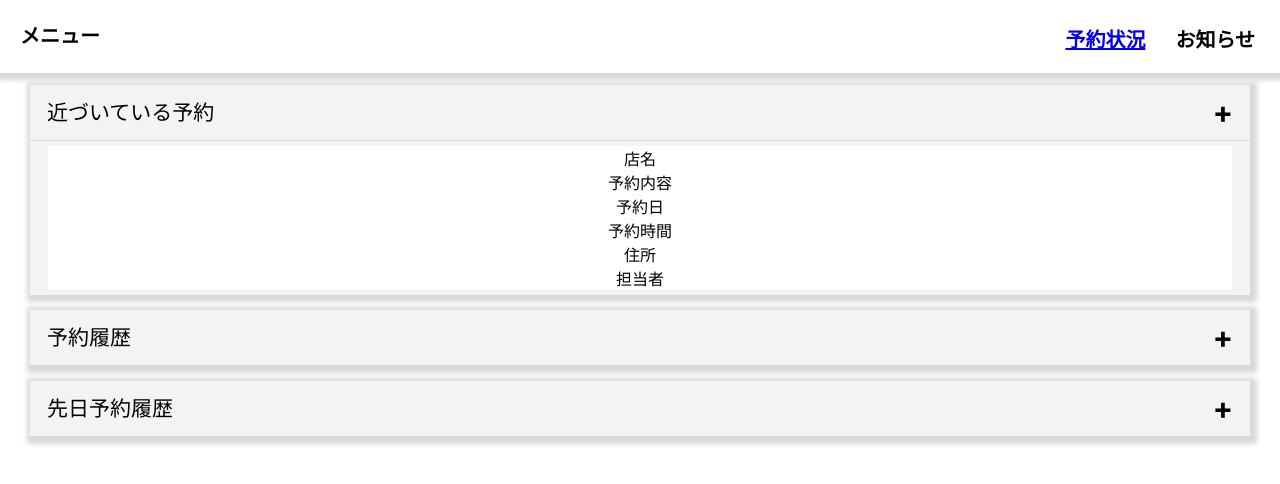
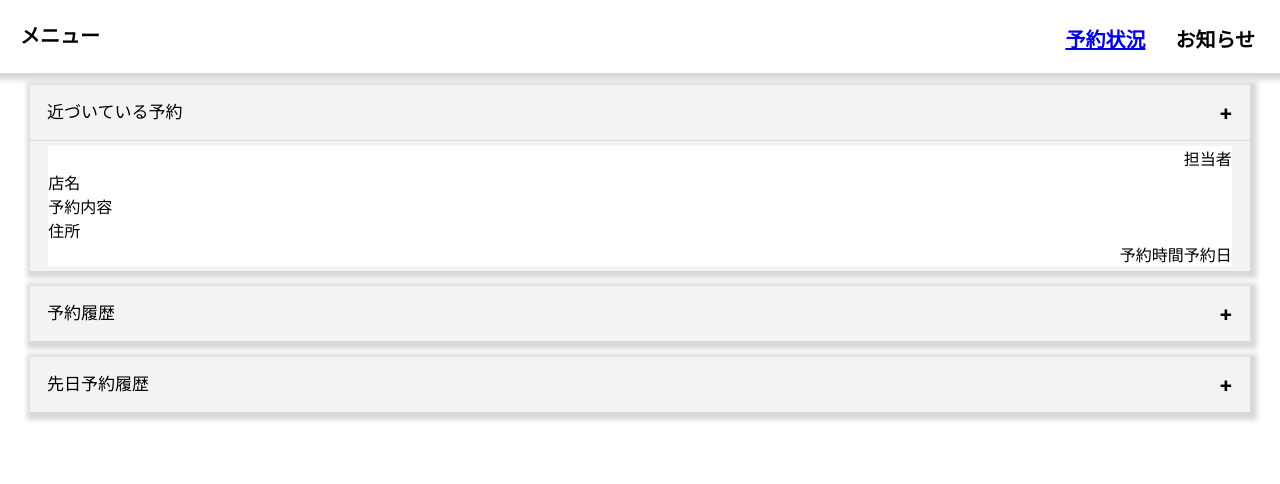
Before and after one commit to Espi8624/reservation_web, a React (Create React App) app: page /chkreservation in a window 1280 px wide. Shown: the top 484 px of the page. Built offline with nearby package versions, Linux system fonts and the light colour scheme.

Commit message:
reservation page design set

```diff
--- a/src/App.css
+++ b/src/App.css
@@ -64,13 +64,40 @@
 
   border-bottom: 1px solid #d9d8d8;
 }
-.content_title_text { margin-left: 17px; font-size: 21px; font-weight: lighter; }
-.content_title_icon { margin-right: 17px; font-size: 30px; font-weight: bold; }
-.content_card {
+.content_title_text { margin-left: 17px; font-size: 17px; font-weight: lighter; }
+.content_title_icon { margin-right: 17px; font-size: 21px; font-weight: bold; }
+.content-card {
   margin: 5px 0 5px 0;
   width: 97%;
 
   background-color: #ffffff;
+}
+.content-card-pic {
+  display: flex;
+  float: right;
+}
+.content-card-store {
+  display: flex;
+  float: left;
+  width: 100%;
+}
+.content-card-content {
+  display: flex;
+  float: left;
+  width: 100%;
+}
+.content-card-location {
+  display: flex;
+  float: left;
+  width: 100%;
+}
+.content-card-date {
+  display: flex;
+  float: right;
+}
+.content-card-time {
+  display: flex;
+  float: right;
 }
 
 .search-wrap {
@@ -128,12 +155,26 @@
 
   box-shadow: 0 4px 8px 0 rgba(0, 0, 0, .13);
 }
-.element-photo {
+.element-photo-wrap {
+  display: flex;
+  align-items: center;
+  justify-content: center;
+
   width: 100%;
   height: 200px;
+}
+.element-photo {
+  display: flex;
+  align-items: center;
+  justify-content: center;
+
+  width: 40px;
+  height: 40px;
 
   background-color: #f2f2f2;
+  border-radius: 50%;
 }
+
 .element-title {
   width: 100%;
   height: 40px;
--- a/src/components/MainPage.js
+++ b/src/components/MainPage.js
@@ -10,32 +10,44 @@ function MainPage() {
 
             <div className="element-wrap">
                 <div className="element-card">
-                    <div className="element-photo">写真</div>
+                    <div className="element-photo-wrap">
+                        <div className="element-photo">...</div>
+                    </div>
                     <div className="element-title">店名</div>
                     <div className="element-button">予約する</div>
                 </div>
                 <div className="element-card">
-                    <div className="element-photo">写真</div>
+                    <div className="element-photo-wrap">
+                        <div className="element-photo">...</div>
+                    </div>
                     <div className="element-title">店名</div>
                     <div className="element-button">予約する</div>
                 </div>
                 <div className="element-card">
-                    <div className="element-photo">写真</div>
+                    <div className="element-photo-wrap">
+                        <div className="element-photo">...</div>
+                    </div>
                     <div className="element-title">店名</div>
                     <div className="element-button">予約する</div>
                 </div>
                 <div className="element-card">
-                    <div className="element-photo">写真</div>
+                    <div className="element-photo-wrap">
+                        <div className="element-photo">...</div>
+                    </div>
                     <div className="element-title">店名</div>
                     <div className="element-button">予約する</div>
                 </div>
                 <div className="element-card">
-                    <div className="element-photo">写真</div>
+                    <div className="element-photo-wrap">
+                        <div className="element-photo">...</div>
+                    </div>
                     <div className="element-title">店名</div>
                     <div className="element-button">予約する</div>
                 </div>
                 <div className="element-card">
-                    <div className="element-photo">写真</div>
+                    <div className="element-photo-wrap">
+                        <div className="element-photo">...</div>
+                    </div>
                     <div className="element-title">店名</div>
                     <div className="element-button">予約する</div>
                 </div>
--- a/src/components/ReservationCheckPage.js
+++ b/src/components/ReservationCheckPage.js
@@ -6,13 +6,13 @@ function ReservationCheckPage() {
           <div className="content_title_text">近づいている予約</div>
           <div className="content_title_icon">+</div>
         </div>
-        <div className="content_card">
-          <div>店名</div>
-          <div>予約内容</div>
-          <div>予約日</div>
-          <div>予約時間</div>
-          <div>住所</div>
-          <div>担当者</div>
+        <div className="content-card">
+          <div className="content-card-pic">担当者</div>
+          <div className="content-card-store">店名</div>
+          <div className="content-card-content">予約内容</div>
+          <div className="content-card-location">住所</div>
+          <div className="content-card-date">予約日</div>
+          <div className="content-card-time">予約時間</div>
         </div>
       </div>
 
```
